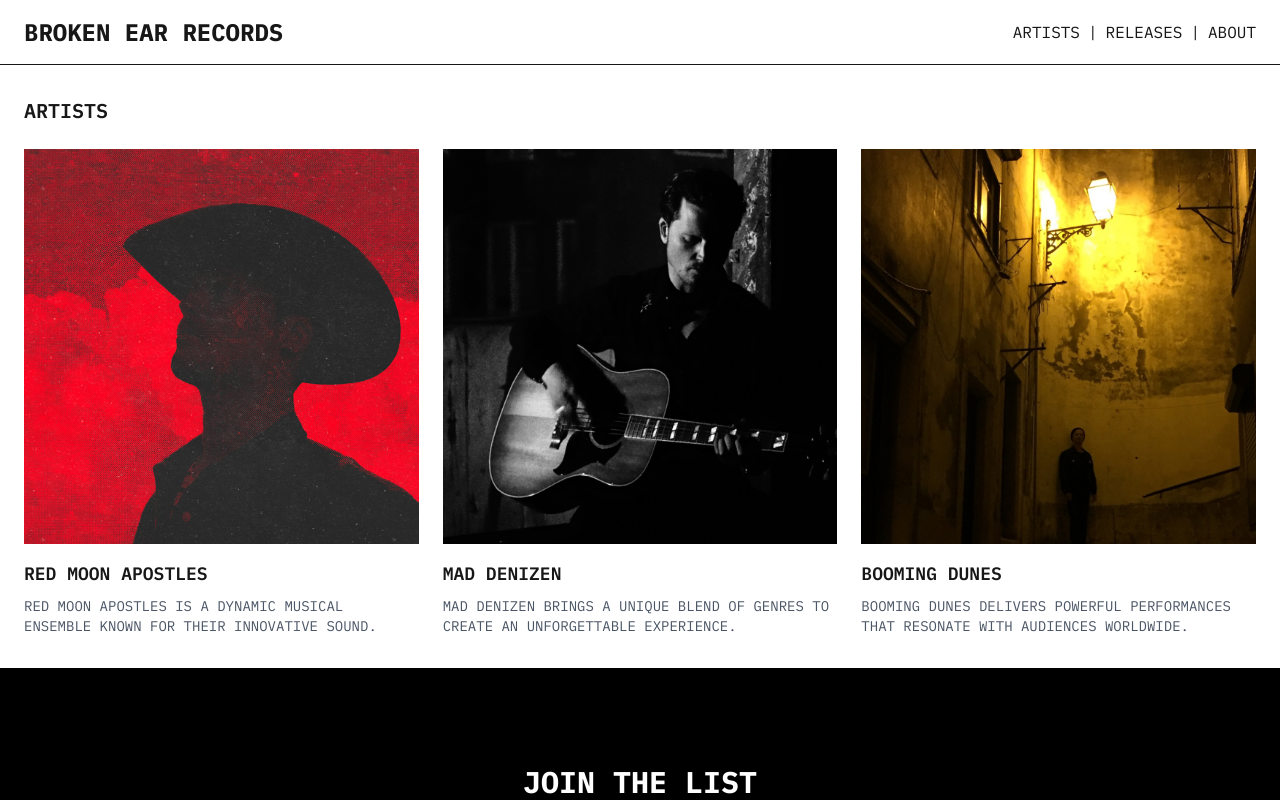
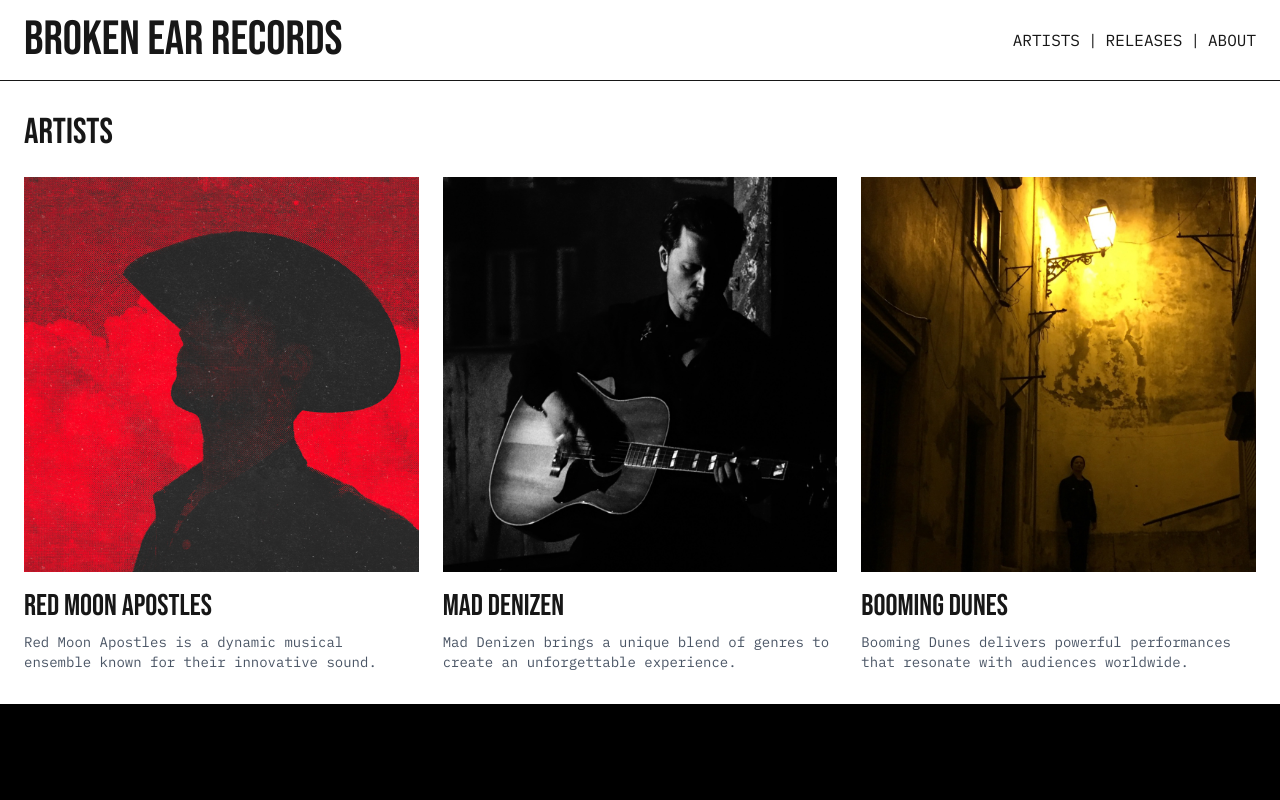
Before and after one commit to michaelcharlesbrown/broken-ear-records, a Next.js app: page /artists in a window 1280 px wide. Shown: the top 800 px of the page. Built offline with nearby package versions, Linux system fonts and the light colour scheme; no server answers.

Commit message:
Update typography: Add Bebas Neue font for headlines, fix heading hierarchy, increase sizes, remove uppercase from body copy

```diff
--- a/app/artists/[slug]/page.tsx
+++ b/app/artists/[slug]/page.tsx
@@ -93,7 +93,7 @@ export default async function ArtistDetail({ params }: PageProps) {
 
         {/* Right: All Content */}
         <div className="flex-1">
-          <h1 className={`${typography.h1} mb-6`}>{artist.name}</h1>
+          <h2 className={`${typography.h2} mb-6`}>{artist.name}</h2>
 
           <section className="mb-8">
             <p>{artist.fullBio}</p>
@@ -107,7 +107,7 @@ export default async function ArtistDetail({ params }: PageProps) {
                   <li key={release.slug}>
                     <Link
                       href={`/releases/${release.slug}`}
-                      className="text-blue-600 hover:underline"
+                      className={`${typography.h2} text-blue-600 hover:underline`}
                     >
                       {release.title}
                     </Link>
--- a/app/artists/page.tsx
+++ b/app/artists/page.tsx
@@ -36,7 +36,7 @@ export const metadata: Metadata = {
 export default function Artists() {
   return (
     <Container className="py-8">
-      <h2 className={`${typography.h2} mb-6`}>Artists</h2>
+      <h1 className={`${typography.h1} mb-6`}>Artists</h1>
       <div className="grid grid-cols-1 md:grid-cols-2 lg:grid-cols-3 gap-6">
         {artists.map((artist) => (
           <MediaCard
--- a/app/globals.css
+++ b/app/globals.css
@@ -9,6 +9,11 @@
   --color-background: var(--background);
   --color-foreground: var(--foreground);
   --font-mono: var(--font-ibm-plex-mono);
+  --font-family-bebas-neue: var(--font-bebas-neue), sans-serif;
+}
+
+.font-bebas-neue {
+  font-family: var(--font-bebas-neue), sans-serif;
 }
 
 @media (prefers-color-scheme: dark) {
@@ -22,7 +27,18 @@ body {
   background: var(--background);
   color: var(--foreground);
   font-family: var(--font-ibm-plex-mono), ui-monospace, monospace;
-  text-transform: uppercase;
+  text-transform: none;
+}
+
+/* Ensure body copy is not uppercase */
+p,
+.prose p,
+.prose div,
+.prose span,
+.prose li,
+article p,
+section p {
+  text-transform: none !important;
 }
 
 /* Mobile header typography - title scales to fill viewport width (20 chars in "BROKEN EAR RECORDS", px-3 = 1.5rem total) */
--- a/app/layout.tsx
+++ b/app/layout.tsx
@@ -1,5 +1,5 @@
 import type { Metadata } from "next";
-import { IBM_Plex_Mono } from "next/font/google";
+import { IBM_Plex_Mono, Bebas_Neue } from "next/font/google";
 import Script from "next/script";
 import { GoogleAnalytics } from "@next/third-parties/google";
 import Header from "@/components/Header";
@@ -12,6 +12,12 @@ const ibmPlexMono = IBM_Plex_Mono({
   variable: "--font-ibm-plex-mono",
   subsets: ["latin"],
   weight: ["400", "500", "600", "700"],
+});
+
+const bebasNeue = Bebas_Neue({
+  variable: "--font-bebas-neue",
+  subsets: ["latin"],
+  weight: ["400"],
 });
 
 const PRIMARY_DOMAIN = "https://brokenearrecords.com";
@@ -57,7 +63,7 @@ export default function RootLayout({
   return (
     <html lang="en">
       <body
-        className={`${ibmPlexMono.variable} antialiased flex flex-col min-h-screen`}
+        className={`${ibmPlexMono.variable} ${bebasNeue.variable} antialiased flex flex-col min-h-screen`}
       >
         <Header />
         <main className="flex-1 border-0 outline-0 min-h-0">{children}</main>
@@ -65,7 +71,7 @@ export default function RootLayout({
           <Container className="py-20 md:py-24">
             <h2 className={`${typography.h1} text-center mb-2`}>JOIN THE LIST</h2>
             <p className="text-center mb-6">
-              SIGN UP TO HEAR ABOUT THE LATEST RELEASES FROM BROKEN EAR RECORDS.
+              Sign up to hear about the latest releases from Broken Ear Records.
             </p>
             <NewsletterSignup />
           </Container>
--- a/app/releases/[slug]/page.tsx
+++ b/app/releases/[slug]/page.tsx
@@ -80,7 +80,7 @@ export default async function ReleaseDetail({ params }: PageProps) {
 
         {/* Right: All Content */}
         <div className="flex-1">
-          <h1 className={`${typography.h1} mb-2`}>{release.title}</h1>
+          <h2 className={`${typography.h2} mb-2`}>{release.title}</h2>
           <p className="text-lg text-gray-600 mb-4">
             {release.type} · {release.year}
           </p>
@@ -88,7 +88,7 @@ export default async function ReleaseDetail({ params }: PageProps) {
             By{" "}
             <Link
               href={`/artists/${release.artistSlug}`}
-              className="text-blue-600 hover:underline"
+              className={`${typography.h2} text-blue-600 hover:underline inline-block`}
             >
               {artist?.name || release.artistSlug}
             </Link>
--- a/app/releases/page.tsx
+++ b/app/releases/page.tsx
@@ -37,7 +37,7 @@ export const metadata: Metadata = {
 export default function Releases() {
   return (
     <Container className="py-8">
-      <h2 className={`${typography.h2} mb-6`}>Releases</h2>
+      <h1 className={`${typography.h1} mb-6`}>Releases</h1>
       <div className="grid grid-cols-1 md:grid-cols-2 lg:grid-cols-3 gap-6">
         {releases.map((release) => {
           const artist = artists.find((a) => a.slug === release.artistSlug);
--- a/components/Header.tsx
+++ b/components/Header.tsx
@@ -4,6 +4,7 @@ import Link from "next/link";
 import { usePathname } from "next/navigation";
 import { useEffect, useState } from "react";
 import Container from "@/components/ui/Container";
+import { typography } from "@/components/ui/Typography";
 
 export default function Header() {
   const pathname = usePathname();
@@ -29,7 +30,7 @@ export default function Header() {
         }
       >
         <Link href="/" className="w-full md:w-auto">
-          <h1 className="font-bold whitespace-nowrap mobile-site-title md:text-2xl">
+          <h1 className={`${typography.siteTitle} whitespace-nowrap mobile-site-title`}>
             BROKEN EAR RECORDS
           </h1>
         </Link>
--- a/components/MediaCard.tsx
+++ b/components/MediaCard.tsx
@@ -1,5 +1,6 @@
 import Image from "next/image";
 import Link from "next/link";
+import { typography } from "@/components/ui/Typography";
 
 export interface MediaCardProps {
   href: string;
@@ -34,7 +35,7 @@ export default function MediaCard({
           className="w-full h-full object-cover rounded-none"
         />
       </div>
-      <h3 className="font-semibold text-lg mb-2">{title}</h3>
+      <h2 className={`${typography.h2} mb-2`}>{title}</h2>
       {description && (
         <p className={`text-sm text-gray-600 ${metadata ? "mb-1" : ""}`}>
           {description}
--- a/components/ui/Typography.ts
+++ b/components/ui/Typography.ts
@@ -1,8 +1,9 @@
 export const typography = {
-  siteTitle: "text-2xl font-bold",
+  siteTitle: "text-5xl font-bebas-neue",
   navLink: "hover:underline",
-  h1: "text-3xl font-bold",
-  h2: "text-xl font-semibold",
+  h1: "text-4xl font-bebas-neue",
+  h2: "text-3xl font-bebas-neue",
+  h3: "text-xl font-bebas-neue",
   body: "text-base",
   label: "text-sm uppercase tracking-wide",
 };
```
